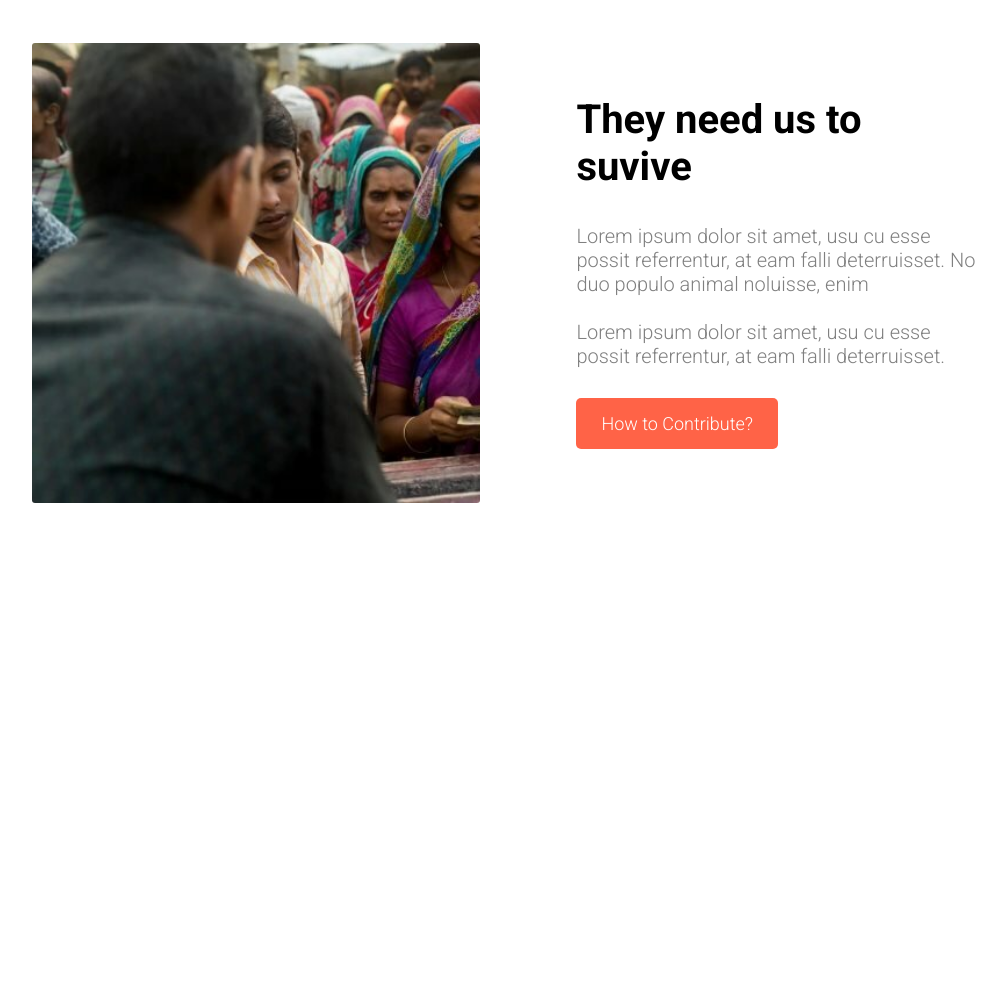
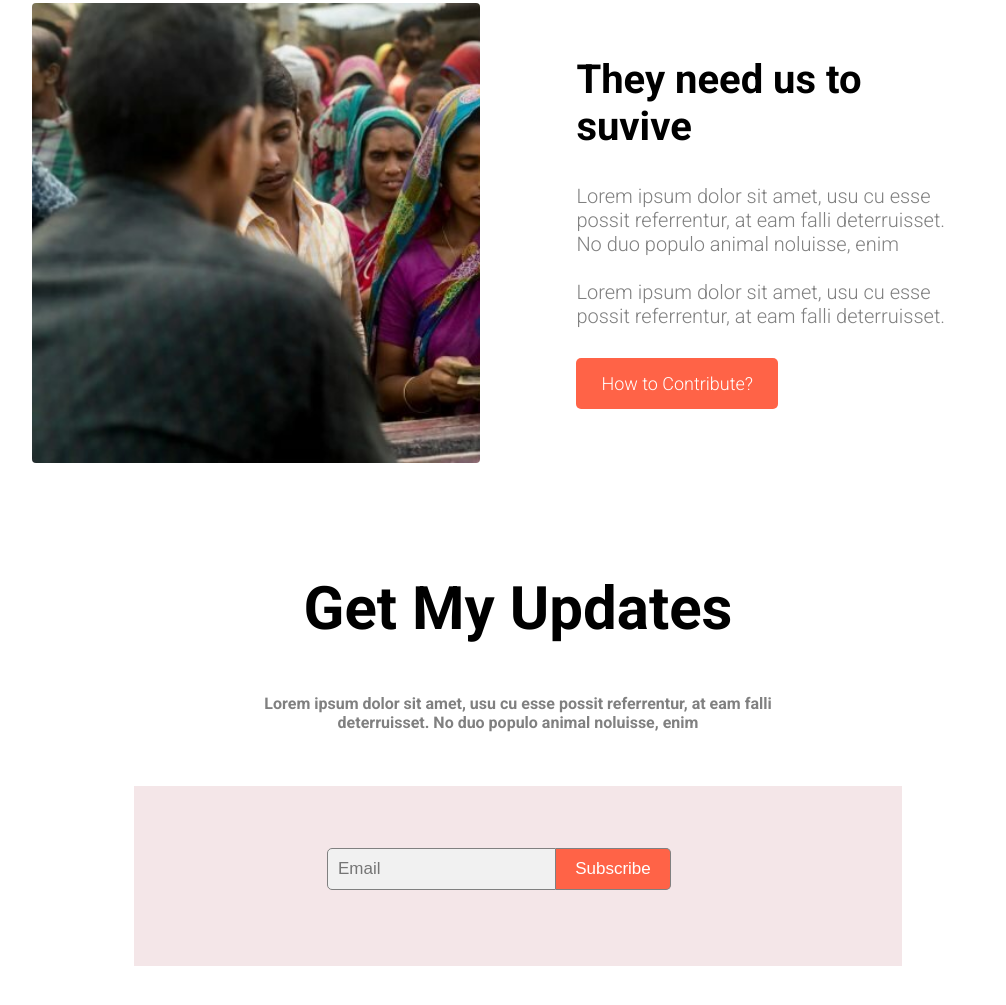
Before and after one commit to mirzaistiakhislam/donate-today-assignment-1-, a plain HTML site: page index.html in a window 1280 px wide. Shown: the part 2540-3545 px from the top of the page, without its empty margins (122-1128 px from the left). Before the commit the page ends 3153 px from the top, so only its background shows below. Drawn offline with Linux system fonts and the light colour scheme.

Commit message:
2nd part

```diff
--- a/index.html
+++ b/index.html
@@ -21,6 +21,7 @@
     <link
         href="https://fonts.googleapis.com/css2?family=Bebas+Neue&family=Poppins&family=Roboto:wght@100;300;700&display=swap"
         rel="stylesheet">
+    <link rel="stylesheet" href="https://cdnjs.cloudflare.com/ajax/libs/font-awesome/4.7.0/css/font-awesome.min.css">
 </head>
 
 <body>
@@ -143,7 +144,26 @@
             <a class="donate-now3" href="google.com">How to Contribute?</a>
         </div>
 
+    </section>
 
+    <section class="sixth-section-box">
+        <div>
+            <h1>Get My Updates</h1>
+            <p id="third-section-p"> <strong> Lorem ipsum dolor sit amet, usu cu esse possit referrentur, at eam falli
+                </strong> <br>
+                <strong>deterruisset. No duo populo animal noluisse, enim</strong>
+            </p>
+        </div>
+        <br> <br>
+        <div class="sixth-section-box1">
+
+            <form class="example">
+                <input class="form-input" type="text" placeholder="Email">
+                <button type="submit">Subscribe</button>
+            </form>
+
+
+        </div>
     </section>
 
 </body>
--- a/style.css
+++ b/style.css
@@ -3,6 +3,7 @@ body {
     font-family: 'Poppins', sans-serif;
     font-family: 'Roboto', sans-serif;
     margin: 0;
+
 }
 
 .top-banner {
@@ -210,7 +211,7 @@ hr {
     margin-top: 30px;
     background-image: url(images/donation12.png);
     background-size: cover;
-    border-radius: 3px;
+    border-radius: 4px;
 }
 
 .donate-now3 {
@@ -240,7 +241,7 @@ hr {
     margin-top: 30px;
     background-image: url(images/donation1.jpg);
     background-size: cover;
-    border-radius: 3px;
+    border-radius: 4px;
 }
 
 .fifth-section-box2 {
@@ -261,3 +262,55 @@ hr {
     text-align: left;
     font-weight: 400;
 }
+
+.sixth-section-box {
+    margin-bottom: 100px;
+}
+
+.sixth-section-box1 {
+    width: 60%;
+    height: 180px;
+    border: 2px solid rgb(244, 230, 232);
+    margin-left: 20%;
+    box-sizing: border-box;
+    background-color: rgb(244, 230, 232);
+
+}
+
+* {
+    box-sizing: border-box;
+}
+
+form.example input[type=text] {
+    padding: 10px;
+    font-size: 17px;
+    border: 1px solid grey;
+    float: left;
+    width: 40%;
+    background: #f1f1f1;
+    border-top-left-radius: 5px;
+    border-bottom-left-radius: 5px;
+
+
+}
+
+form.example button {
+    float: left;
+    width: 20%;
+    padding: 10px;
+    background: tomato;
+    color: white;
+    font-size: 17px;
+    border: 1px solid grey;
+    border-left: none;
+    cursor: pointer;
+    border-bottom-right-radius: 5px;
+    border-top-right-radius: 5px;
+
+}
+
+form {
+    margin-left: 25%;
+    margin-top: 60px;
+    border-radius: 5px;
+}
```
